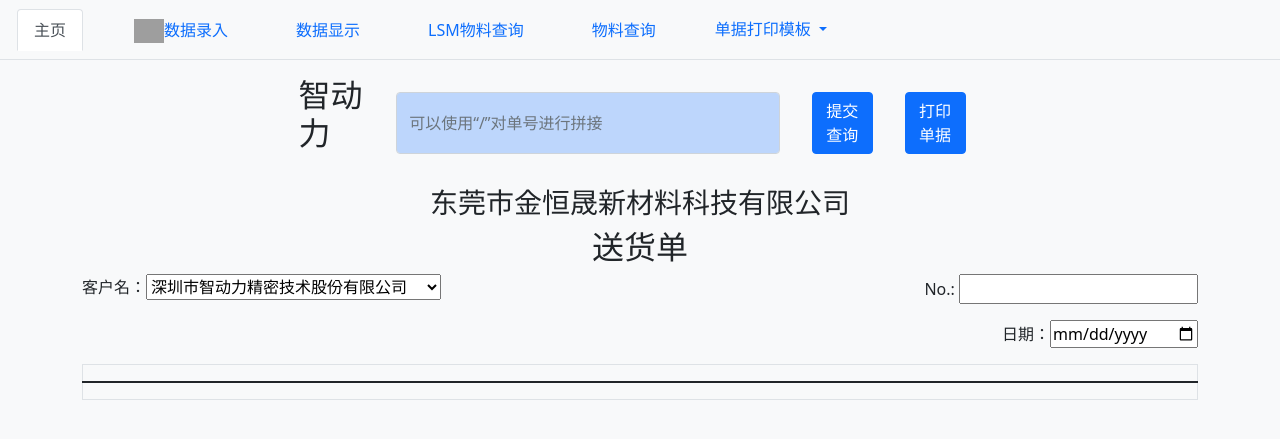
After one commit to suhongbo2017/jhsSystem, a Flask app: page /zhidongli in a window 1280 px wide. The commit adds this page. Shown: the top 439 px of the page. Run offline with Flask 3, Linux system fonts and the light colour scheme; lists and menus that the app fills with data are empty; some libraries are stand-ins or nearby versions; grey boxes are pictures that could not be loaded.

Commit message:
重新提交数据

```diff
--- a/main.py
+++ b/main.py
@@ -168,8 +168,8 @@
         print(f'{e}')
         return render_template('qianJi.html')
 
-@app.route('/meigaomei',methods=['get','post'])
-def meigaomei():
+@app.route('/zhidongli',methods=['get','post'])
+def zhidongli():
     try:
         data= request.form.get("inputEntry")
         codeName= 2
@@ -207,14 +207,14 @@
 
 
 
-            return render_template('meigaomei.html',table= datas.to_dict(orient='records'),data= seoutId,columns= datas.columns)
+            return render_template('zhidongli.html',table= datas.to_dict(orient='records'),data= seoutId,columns= datas.columns)
         else:
             datas= '查询出错，请输入查询'
             print(datas)
-            return render_template('meigaomei.html')
+            return render_template('zhidongli.html')
     except Exception as e:
         print(f'{e}')
-        return render_template('meigaomei.html')
+        return render_template('zhidongli.html')
 
 # 物料查询路由
 @app.route('/queryMaterial',methods= ['get','post'])
--- a/templates/nav.html
+++ b/templates/nav.html
@@ -35,6 +35,7 @@
               <li><a class="dropdown-item " href="/jinLiPrint">精力模板/康烨</a></li>
               <li><a class="dropdown-item " href="/jiuMaoPrint">九茂模板</a></li>
               <li><a class="dropdown-item " href="/qianJi">千吉模板</a></li>
+              <li><a class="dropdown-item " href="/zhidongli">智动力</a></li>
               <li><a class="dropdown-item " href="#">其它模板待续</a></li>
 
             </ul>
--- /dev/null
+++ b/templates/zhidongli.html
@@ -0,0 +1,71 @@
+{% include 'base.html' %}
+{% block input %}
+{% endblock %}
+
+{% block queryRow %}
+<!-- 查询提交区域 -->
+<form action="#" method="post" class="d-flex  m-3 flex-row justify-content-center d-print-none">
+    <div class="row">
+        <div class="d-flex text-align-center">
+            <h1 class="h2 " style="width: 150px;">智动力</h1>
+            <input type="text" class="form-control m-3 text-dark bg-primary bg-opacity-25"  placeholder="可以使用“/”对单号进行拼接" name="inputEntry" id="inputEntry">
+
+                <button type="submit" class="btn btn-primary m-3 ">提交查询</button>
+                <!-- ID:printTable触发print.js中的打印功能 -->
+                <button class="btn btn-primary m-3 " id="printTable">打印单据</button>
+
+        </div>
+
+    </div>
+</form>
+
+{% endblock %}
+{% block container %}
+<div class="container d-flex flex-column">
+    <div class="tableHead ">
+        <div class="title d-flex justify-content-center">
+            <h3>东莞市金恒晟新材料科技有限公司</h3>
+        </div>
+        <div class="d-flex justify-content-center">
+            <h2>送货单</h2>
+        </div>
+        <div class="d-flex justify-content-between">
+            <p>客户名：<select name="customName" id="">
+                <option value="customName1" selected >深圳市智动力精密技术股份有限公司</option>
+                <option value="customName2">广东省东莞市智动力精密技术有限公司</option>
+            </select></p>
+            <p>No.: <input type="text" name="" id="" value=""> </p>
+        </div>
+        <div class="date d-flex justify-content-end">
+            <p>日期：<input type="date" name="" id=""></p>
+        </div>
+    </div>
+
+    <div class="tableBody">
+        <table class="table table-bordered">
+            <thead>
+                <tr>
+                    <th></th>
+                </tr>
+            </thead>
+            <tbody>
+                <tr>
+                    <td></td>
+                </tr>
+            </tbody>
+        </table>
+
+    </div>
+    <div class="tableFeet"></div>
+</div>
+
+{% endblock %}
+<!-- 下方是打印区域 -->
+{% block map %}
+
+{% endblock %}
+
+
+
+
+<script src="../static/js/print.js"></script>
```
Also changed, not shown: README.md, 1 other file.
